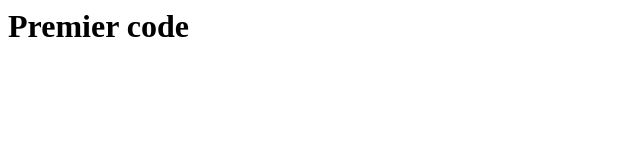
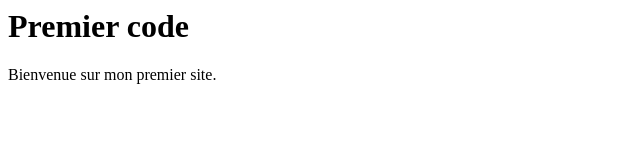
Before and after one commit to Emre-esig/premier-code, a plain HTML site: page index.html in a window 1280 px wide. Shown: the whole page, without its empty margins (0-640 px from the left). Drawn offline with Linux system fonts and the light colour scheme.

Commit message:
index.html

```diff
--- a/index.html
+++ b/index.html
@@ -1 +1,2 @@
 <h1>Premier code</h1>
+<p>Bienvenue sur mon premier site.</p>
```
